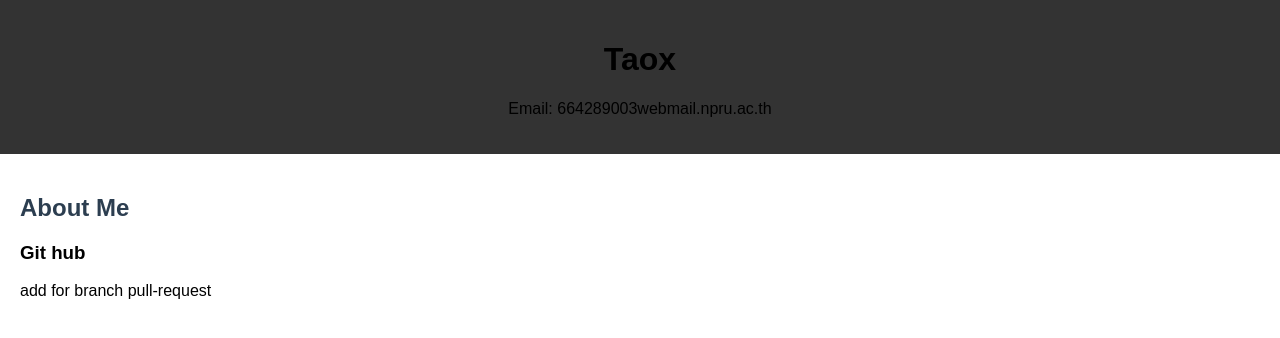
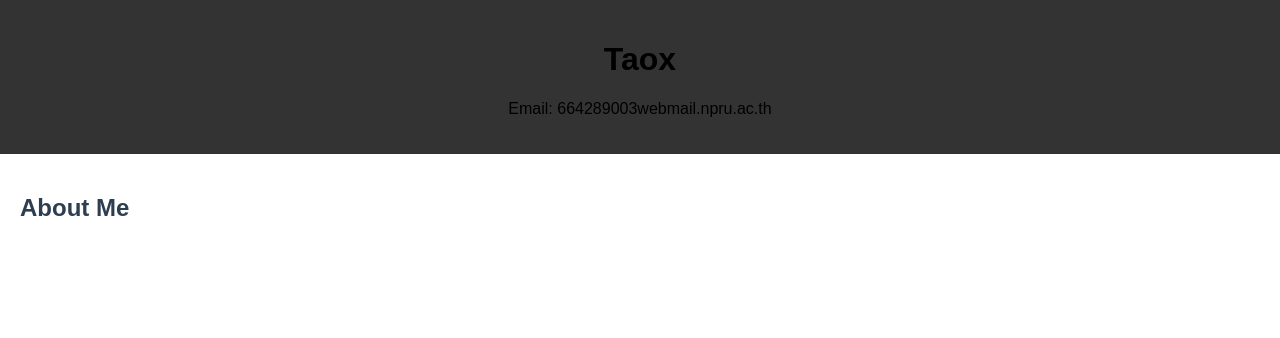
Before and after one commit to Nattapon170546/portforlio, a plain HTML site: page index.html in a window 1280 px wide. Drawn offline with Linux system fonts and the light colour scheme.

Commit message:
Update index.html

```diff
--- a/index.html
+++ b/index.html
@@ -17,8 +17,8 @@
   </header>
   <section>
     <h2>About Me</h2>
-    <h3>Git hub</h3>
-    <p>add for branch pull-request</p>
+
         </section>
      </body>
+
  </html>
```
